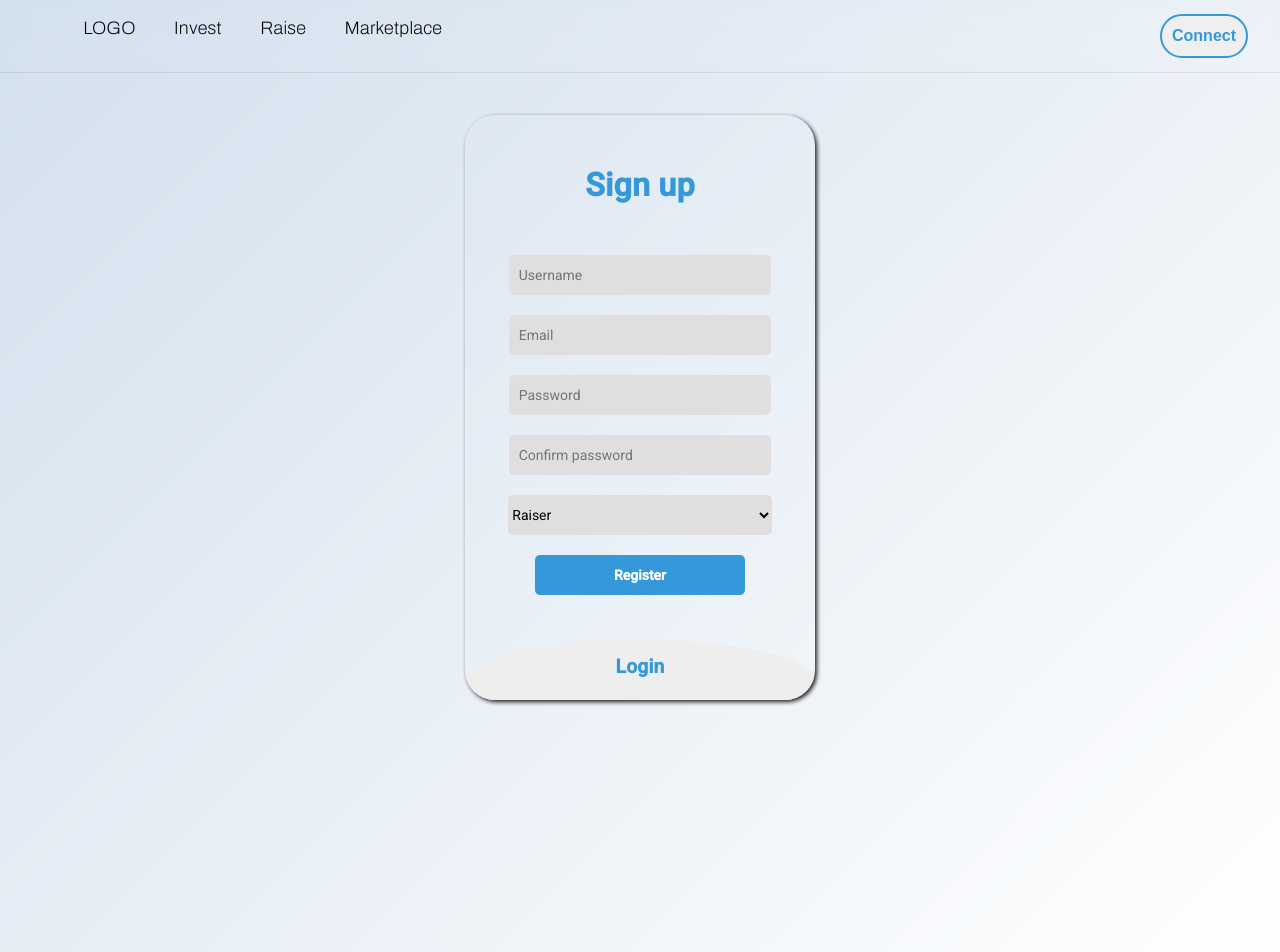
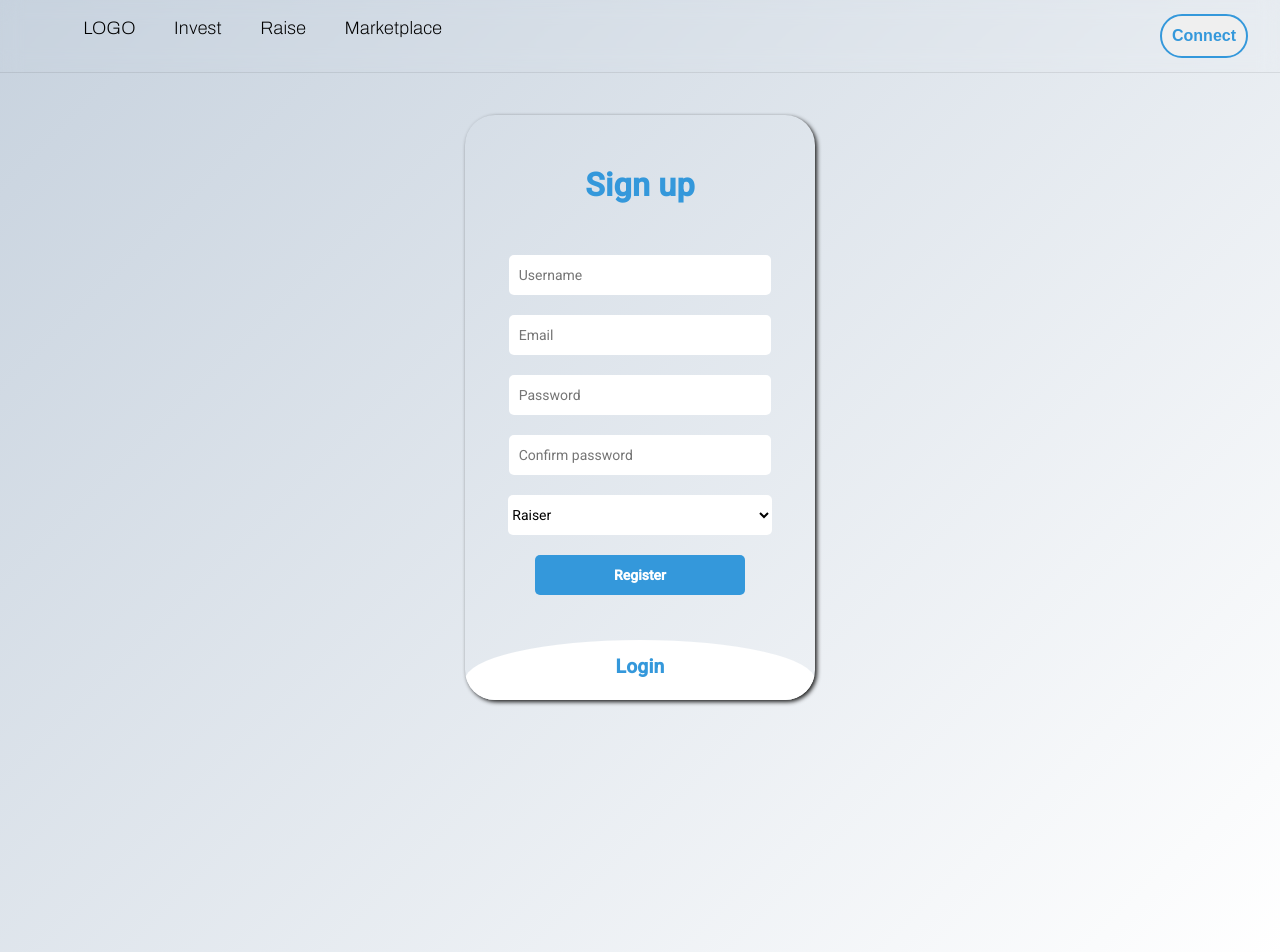
Before and after one commit to TayssirGh/projet_semestriel, an Angular app: page /login in a window 1280 px wide. Shown: the top 952 px of the page. Built offline with nearby package versions, Linux system fonts and the light colour scheme.

Commit message:
css updates

```diff
--- a/src/app/components/pages/login/login.component.css
+++ b/src/app/components/pages/login/login.component.css
@@ -14,7 +14,7 @@
 
     width: 100%;
 	height: 120vh;
-	background-image: linear-gradient(-45deg, #ffffff, #d3e0ee);;
+	background-image: linear-gradient(-45deg, #ffffff, #c7d2de);;
 }
 .main{
 	width: 350px;
@@ -50,7 +50,7 @@ label{
 select {
 	width: 85%;
 	height: 40px;
-	background: #e0dede;
+	background: #fff;
 	border-radius: 5px;
 	color: #000;
 	border: none;
@@ -58,16 +58,24 @@ select {
 .input{
 	width: 75%;
 	height: 40px;
-	background: #e0dede;
+	background: #fff;
 	border-radius: 5px;
 	color: #000;
 	border: none;
+}
+.inputb{
+	width: 75%;
+	height: 40px;
+	background: #fff;
+	border-radius: 5px;
+	color: #000;
+	border: 1px solid #000;
 }
 
 input{
 	width: 60%;
 	height: 20px;
-	background: #e0dede;
+	background: #fff;
 	justify-content: center;
 	display: flex;
 	margin: 20px auto;
@@ -98,7 +106,7 @@ button:hover{
 }
 .login{
 	height: 480px;
-	background: #eee;
+	background: #fff;
 	border-radius: 60% / 10%;
 	transform: translateY(-180px);
 	transition: .8s ease-in-out;
--- a/src/app/components/pages/login/login.component.html
+++ b/src/app/components/pages/login/login.component.html
@@ -53,10 +53,10 @@
                     <form [formGroup]="loginForm" (ngSubmit)="onSubmit(loginForm)">
                         <label for="chk" aria-hidden="true" class="pt">Login</label>
                         <div>
-                            <input type="email"  name="email" placeholder="Email" class="input" formControlName="emailS">
+                            <input type="email"  name="email" placeholder="Email" class="inputb" formControlName="emailS">
                         </div>
                         <div>
-                            <input type="password" name="pswd" placeholder="Password"  class="input" formControlName="passwordS">
+                            <input type="password" name="pswd" placeholder="Password"  class="inputb" formControlName="passwordS">
                         </div>
                         <input type="submit" class="button" value="Login">
                         <a>forgot your password?</a>
```
